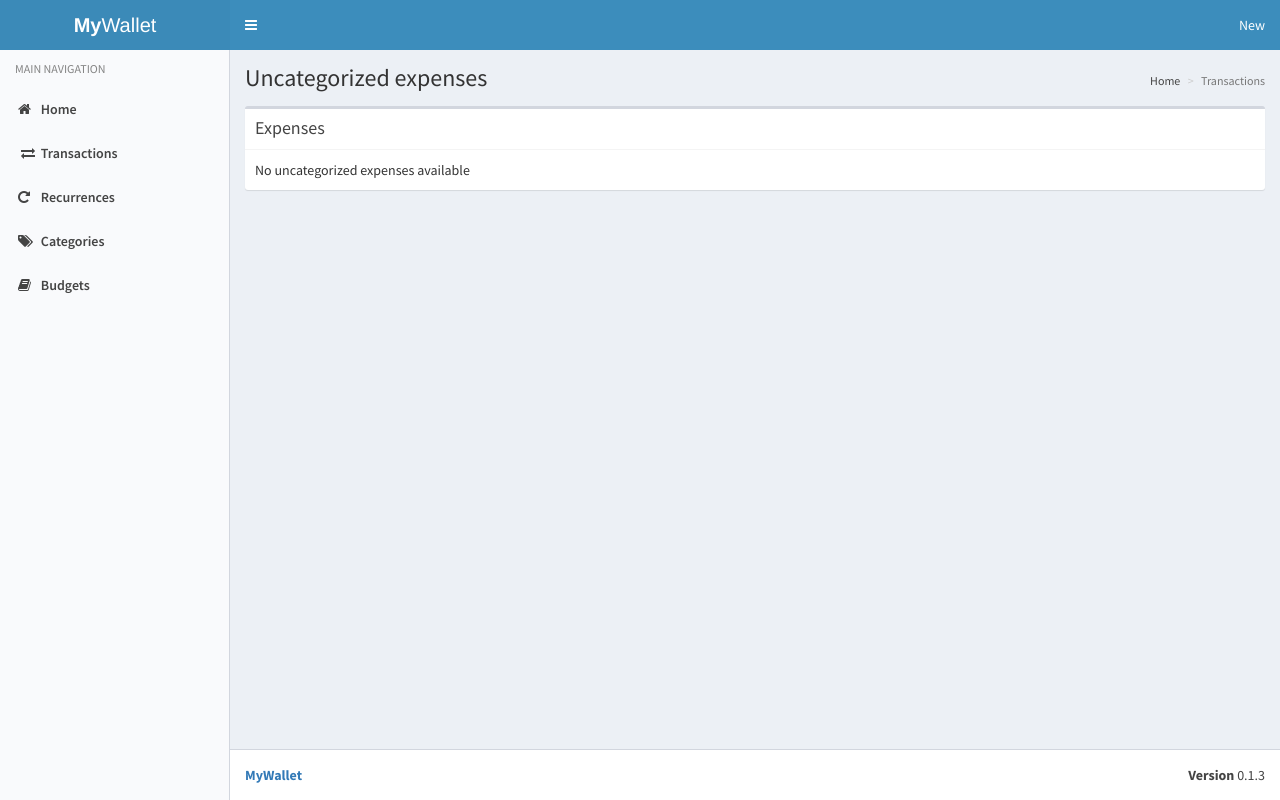
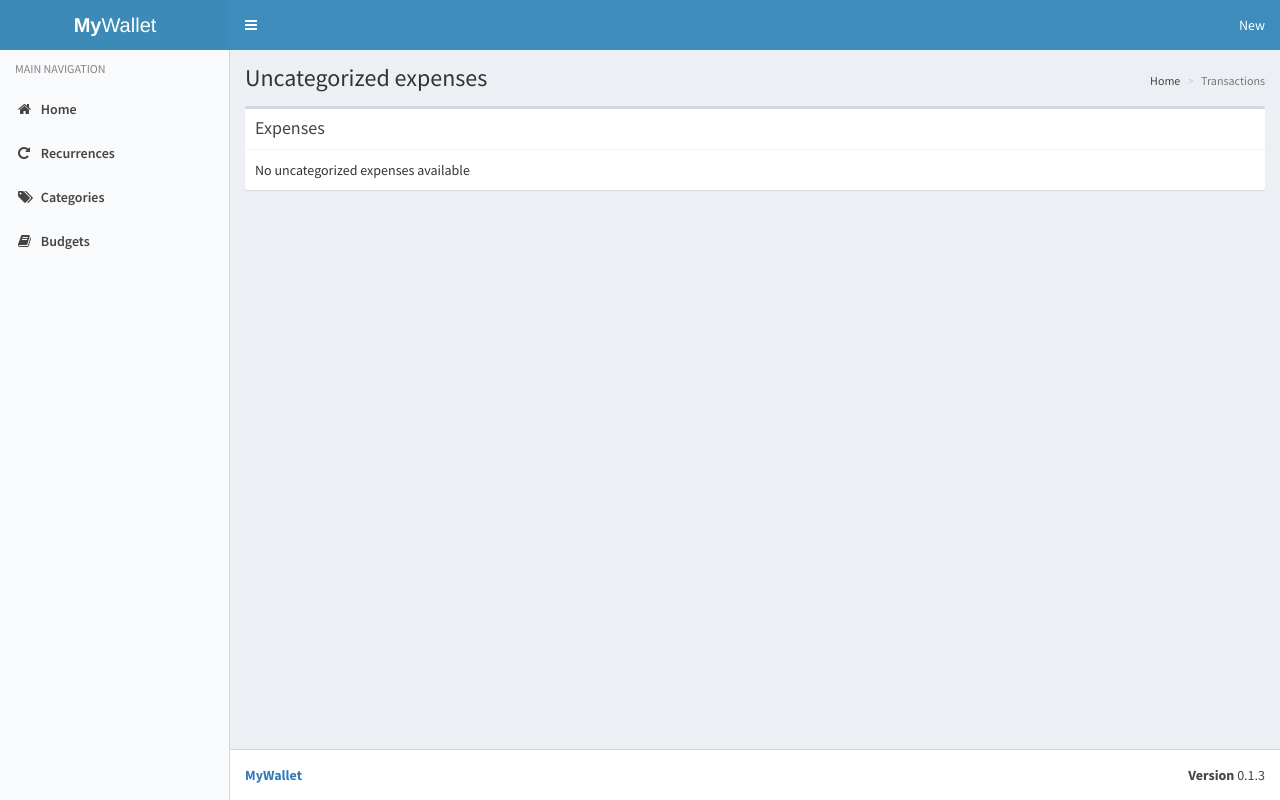
Before and after one commit to demefim/MyWallet, a Django app: page /categories/assign/ in a window 1280 px wide. Run offline with Django 3.2, Linux system fonts and the light colour scheme; data comes from the database, SQL or seed files in the repository; both versions use the stored data as it was after the commit; some libraries are stand-ins or nearby versions.

Commit message:
cut transactions from menu, they can be seen on the main page

```diff
--- a/MyWallet/templates/MyWallet/base.html
+++ b/MyWallet/templates/MyWallet/base.html
@@ -64,12 +64,6 @@
                 <i class="fa fa-home"></i> <span> Home </span>
               </a>
             </li>
-            <li class="{% if menu == "transactions" %}active{% endif %}">
-              <a href="{% url 'transactions' %}">
-                <i class="fa fa-exchange fa-fw"></i>
-                <span>{% trans 'Transactions' %}</span>
-              </a>
-            </li>
             <li{% if menu == "recurrences" %} class="active"{% endif %}>
               <a href="{% url 'recurrences' %}"><i class="fa fa-repeat"></i>
                 <span>{% trans 'Recurrences' %}</span>
```
Also changed, not shown: db.sqlite3.
